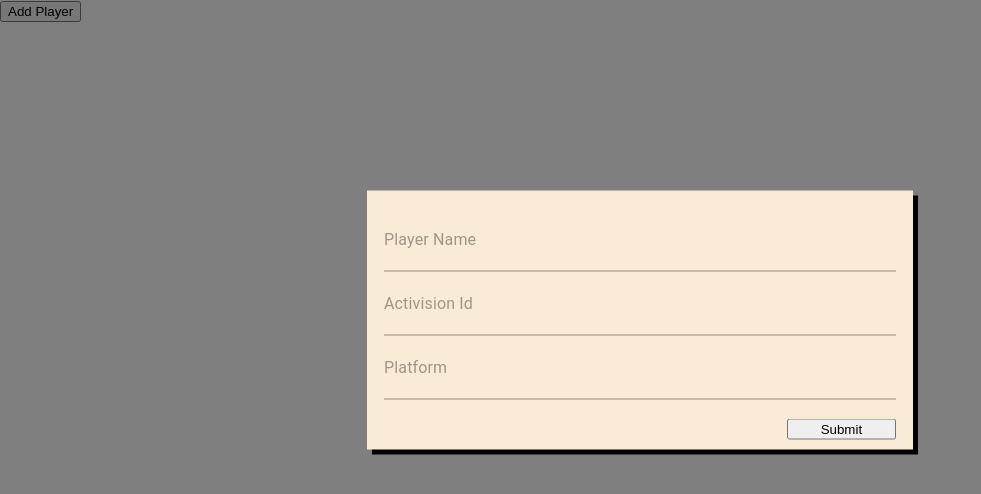
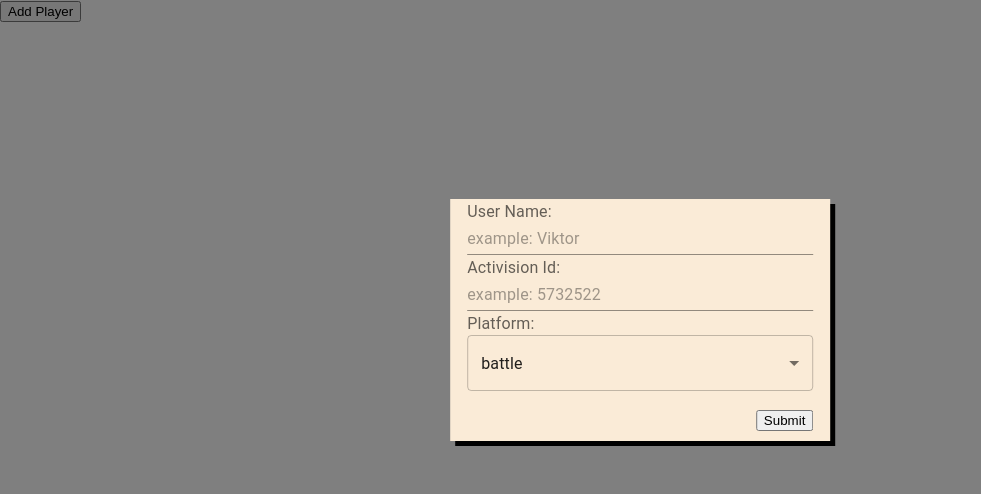
Before and after one commit to rouih/BL_Tracker, a React (Create React App) app in the folder client/: page / in a window 1280 px wide. Both pictures are taken after a click on the button "Add Player". Shown: the top 494 px of the page, without its empty margins (0-981 px from the left). Built offline with nearby package versions, Linux system fonts and the light colour scheme.

Commit message:
Change platform 'input' to 'change'

```diff
--- a/client/src/components/UsersCredentials/UserCredentials.js
+++ b/client/src/components/UsersCredentials/UserCredentials.js
@@ -2,28 +2,47 @@ import React, { useState } from 'react';
 import axios from 'axios';
 import Box from '@mui/material/Box';
 import Input from '@mui/material/Input';
+import InputLabel from '@mui/material/InputLabel';
+import Select from '@mui/material/Select';
+import MenuItem from '@mui/material/MenuItem';
 import Modal from '@mui/material/Modal';
 import classes from './UserCredentials.module.css';
 
 export default function UserCredentials() {
 
+    const platforms = ["battle", "pls", "xbl"]
+
     const [open, setOpen] = useState(false);
-    const [name, setName] = useState('');
+    const [userName, setName] = useState('');
     const [activisionId, setActivisionId] = useState('');
-    const [platform, setPlatform] = useState('');
+    const [platformIndex, setPlatformIndex] = useState(0);
     const handleOpen = () => setOpen(true);
     const handleClose = () => setOpen(false);
 
+
+    async function clickHandler() {
+        let platform = platforms[platformIndex]
+        await axios.post('http://localHost:4000/addUser', { userName, activisionId, platform });
+    }
+
+
     return <>
-        <button onClick={handleOpen}>Add Player</button>
+        <button className={classes.addPlayerButton} onClick={handleOpen}>Add Player</button>
         <Modal
             open={open}
             onClose={handleClose}>
             <Box className={classes.modal}>
-                <Input value={name} onChange={(e) => setName(e.target.value)} placeholder="Player Name" margin='dense'/>
-                <Input value={activisionId} onChange={(e) => setActivisionId(e.target.value)} placeholder="Activision Id"/>
-                <Input value={platform} onChange={(e) => setPlatform(e.target.value)} placeholder="Platform"/>
-                <button className={classes.submitButton}>Submit</button>
+                <InputLabel>User Name: </InputLabel>
+                <Input value={userName} onChange={(e) => setName(e.target.value)} placeholder="example: Viktor" required />
+                <InputLabel>Activision Id: </InputLabel>
+                <Input value={activisionId} onChange={(e) => setActivisionId(e.target.value)} placeholder="example: 5732522" required />
+                <InputLabel>Platform: </InputLabel>
+                <Select value={platformIndex} onChange={(e) => setPlatformIndex(e.target.value)} placeholder="Platform" required >
+                    {platforms.map((platform, index) => {
+                        return <MenuItem key={index} value={index}>{platform}</MenuItem>
+                    })}
+                </Select>
+                <button className={classes.submitButton} onClick={clickHandler}>Submit</button>
             </Box>
         </Modal>
     </>
--- a/client/src/components/UsersCredentials/UserCredentials.module.css
+++ b/client/src/components/UsersCredentials/UserCredentials.module.css
@@ -1,21 +1,26 @@
-.modal{
+.modal {
   display: grid;
-    padding: 17px 17px 50px 17px;
+  padding: 0px 17px 50px 17px;
   position: absolute;
   top: 40%;
   left: 50%;
   transform: translate(-50%, -50%);
-    width: 40vw;
+  width: 27vw;
   height: 15vw;
   box-shadow: 5px 5px;
   background-color: antiquewhite;
+  align-items: flex-end;
 }
 
-  .submitButton{
+.submitButton {
   cursor: pointer;
-    width: 20%;
+  width: 15%;
   margin-top: 20px;
   position: absolute;
   right: 17px;
   bottom: 10px;
 }
+
+.addPlayerButton{
+  cursor: pointer;
+}
```
Also changed, not shown: 2 other files (tests, documents, lock files or other folders). Lines whose indentation alone changed are shown as unchanged.
